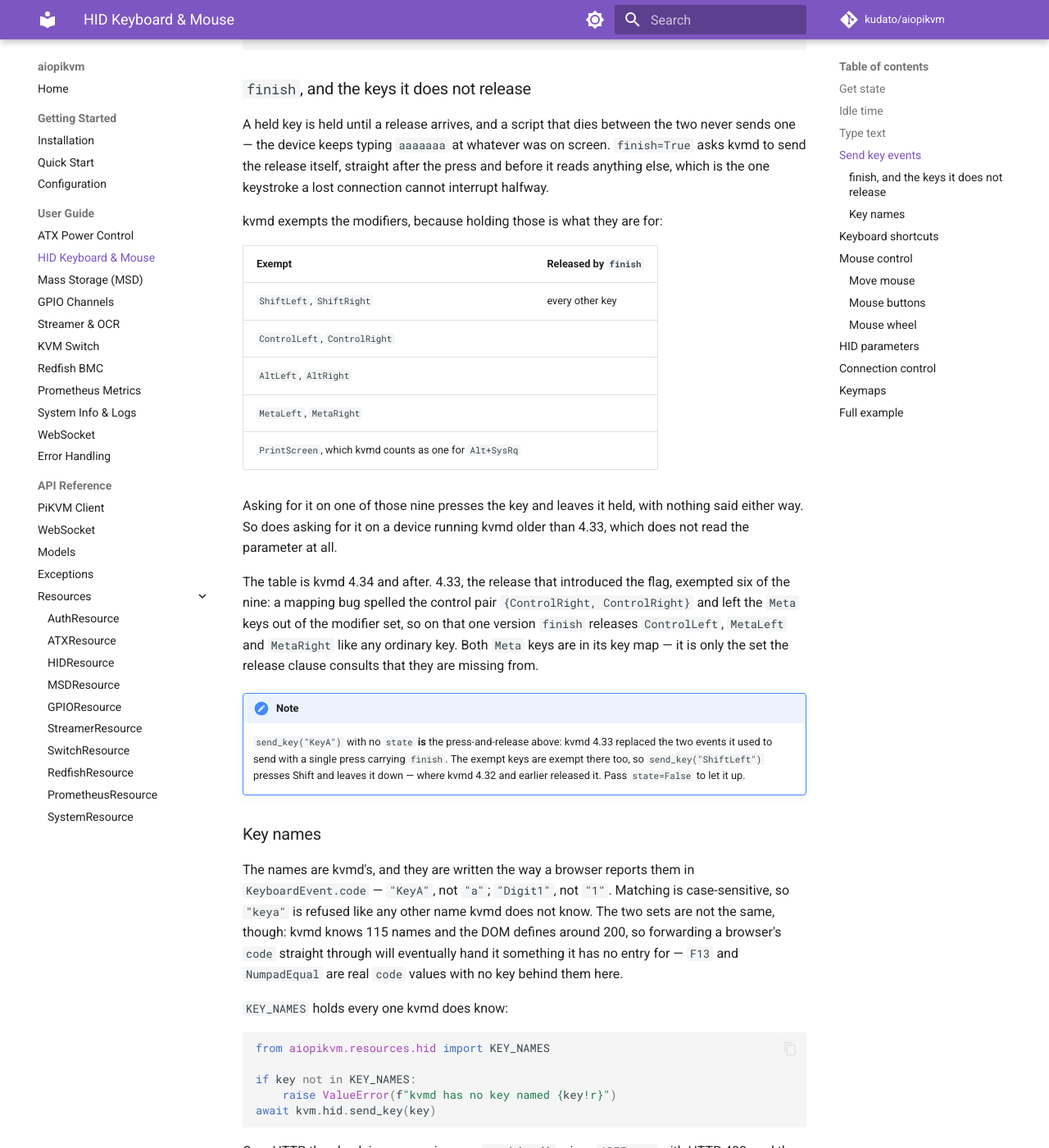
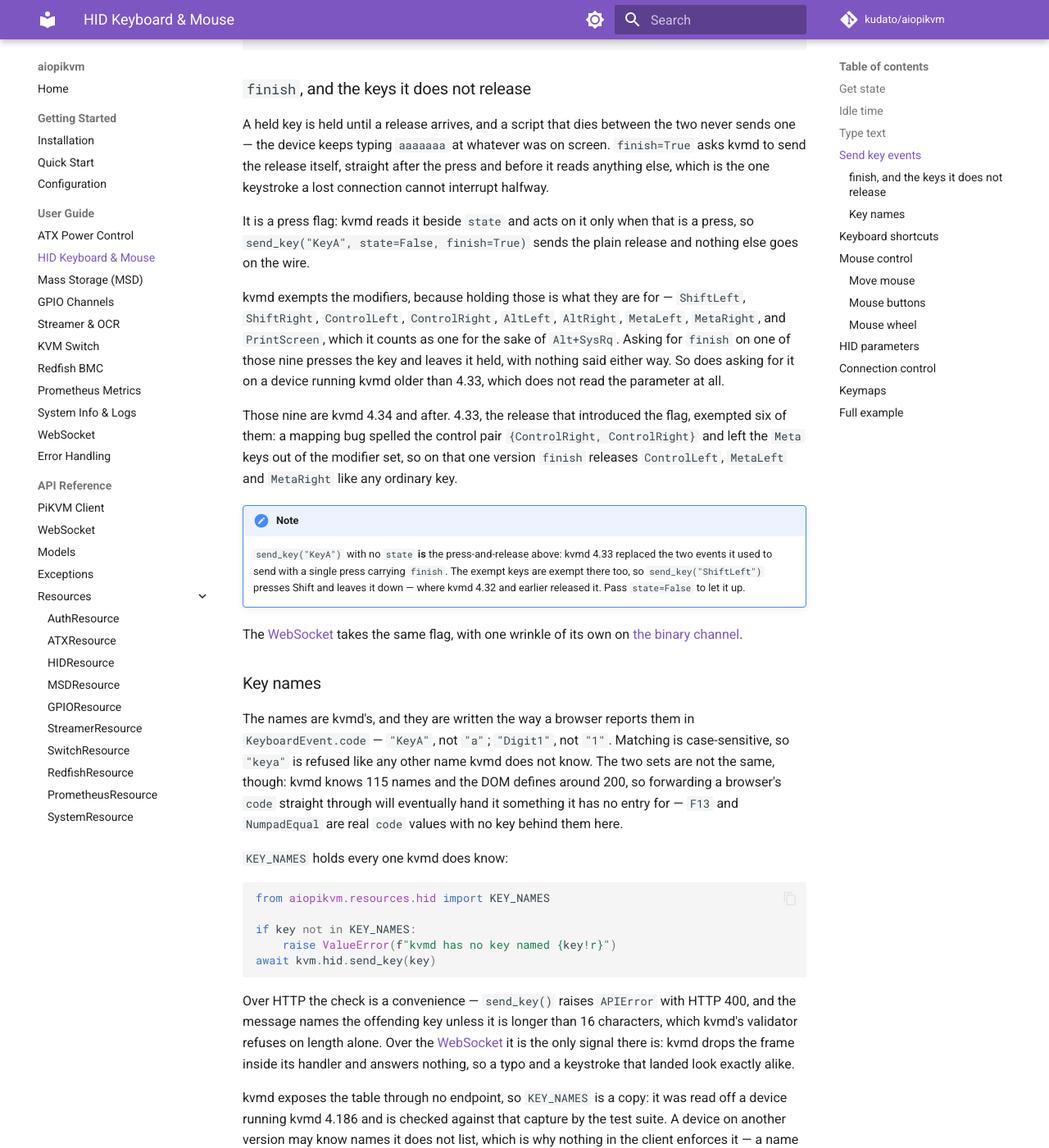
Before and after one commit to kudato/aiopikvm, an MkDocs documentation site: the page built from docs/guide/hid.md, in a window 1280 px wide and 1400 px high, scrolled down 1637 px. Shown: the whole window at 82% size. Built offline with MkDocs 1.6.1 and Material for MkDocs 9.7.7, drawn with Linux system fonts in a browser that asks for light colours; comment, search, counter and statistics services are not loaded.

Commit message:
fix(hid): close the gaps the review found in the finish flag
Why this change was needed:
Review of #109 found nine problems in the branch's own work. Six are fixed
here; one is now #114 and two needed nothing. The worst were claims about
finish that no kvmd source supports, and assertions that passed whatever
the code put on the wire.

What changed:
- docs/guide/websocket.md, docs/guide/hid.md: finish queues the release in
  the same handler call that took the press, it does not survive a lost
  socket. On CH9329 the two are separate commands in one queue, so it
  narrows the window rather than closing it.
- resources/hid.py: send_key() takes state and finish as bool | None, so
  asking for nothing is distinguishable from asking for False, and the
  docstring says why False is not always reachable. _ws.py stays two-state
  because state is required there and the default is honest.
- tests/test_hid.py: three assertions moved from set(params) to
  dict(params) -- they had passed with any value on the wire, and one had
  only checked for a substring of the URL.
- tests/test_ws.py: rows carry explicit ids and each names the recorded
  frame it asserts; test_binary_key deleted as subsumed; a non-exempt key
  added, so the flag is proved for a key kvmd actually releases.
- tests/fixtures/data/ws_binary.json: key_press_finish and
  key_press_finish_ordinary recorded off a device running kvmd 4.186, with
  what did and did not make that session safe written into safety.
- CHANGELOG.md: an entry for both send_key() methods, including 4.33's own
  broken modifier set.

```diff
--- a/docs/guide/hid.md
+++ b/docs/guide/hid.md
@@ -86,26 +86,23 @@
 after the press and before it reads anything else, which is the one
 keystroke a lost connection cannot interrupt halfway.
 
-kvmd exempts the modifiers, because holding those is what they are for:
+It is a press flag: kvmd reads it beside `state` and acts on it only when
+that is a press, so `send_key("KeyA", state=False, finish=True)` sends the
+plain release and nothing else goes on the wire.
 
-| Exempt | Released by `finish` |
-|---|---|
-| `ShiftLeft`, `ShiftRight` | every other key |
-| `ControlLeft`, `ControlRight` | |
-| `AltLeft`, `AltRight` | |
-| `MetaLeft`, `MetaRight` | |
-| `PrintScreen`, which kvmd counts as one for `Alt+SysRq` | |
+kvmd exempts the modifiers, because holding those is what they are for —
+`ShiftLeft`, `ShiftRight`, `ControlLeft`, `ControlRight`, `AltLeft`,
+`AltRight`, `MetaLeft`, `MetaRight`, and `PrintScreen`, which it counts as
+one for the sake of `Alt+SysRq`. Asking for `finish` on one of those nine
+presses the key and leaves it held, with nothing said either way. So does
+asking for it on a device running kvmd older than 4.33, which does not read
+the parameter at all.
 
-Asking for it on one of those nine presses the key and leaves it held, with
-nothing said either way. So does asking for it on a device running kvmd
-older than 4.33, which does not read the parameter at all.
-
-The table is kvmd 4.34 and after. 4.33, the release that introduced the flag,
-exempted six of the nine: a mapping bug spelled the control pair
+Those nine are kvmd 4.34 and after. 4.33, the release that introduced the
+flag, exempted six of them: a mapping bug spelled the control pair
 `{ControlRight, ControlRight}` and left the `Meta` keys out of the modifier
 set, so on that one version `finish` releases `ControlLeft`, `MetaLeft` and
-`MetaRight` like any ordinary key. Both `Meta` keys are in its key map — it
-is only the set the release clause consults that they are missing from.
+`MetaRight` like any ordinary key.
 
 !!! note
     `send_key("KeyA")` with no `state` **is** the press-and-release above:
@@ -113,6 +110,9 @@
     carrying `finish`. The exempt keys are exempt there too, so
     `send_key("ShiftLeft")` presses Shift and leaves it down — where kvmd
     4.32 and earlier released it. Pass `state=False` to let it up.
+
+The [WebSocket](websocket.md#keyboard-input) takes the same flag, with one
+wrinkle of its own on [the binary channel](websocket.md#the-binary-channel).
 
 ### Key names
 
```
Also changed, not shown: CHANGELOG.md (+11 -0 lines), docs/guide/websocket.md (+14 -12 lines), 6 other files.
